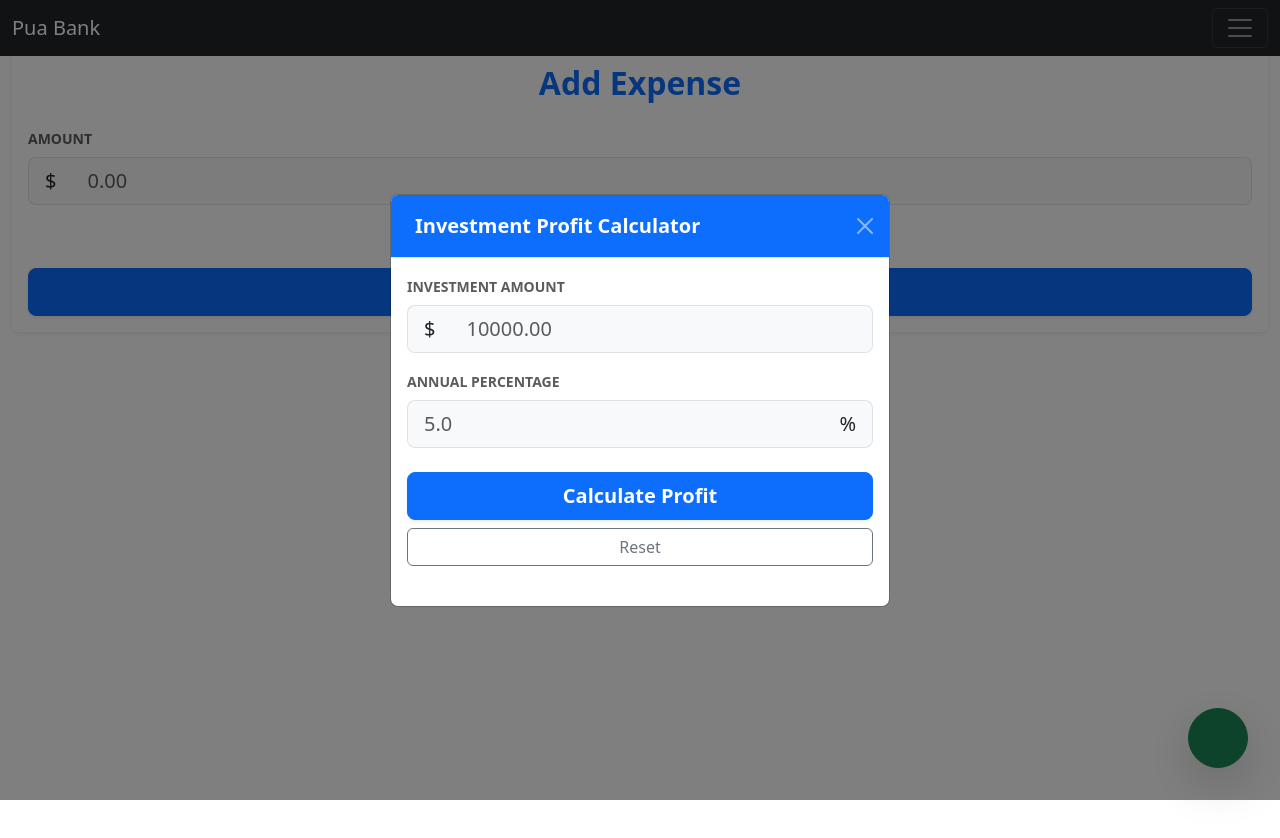
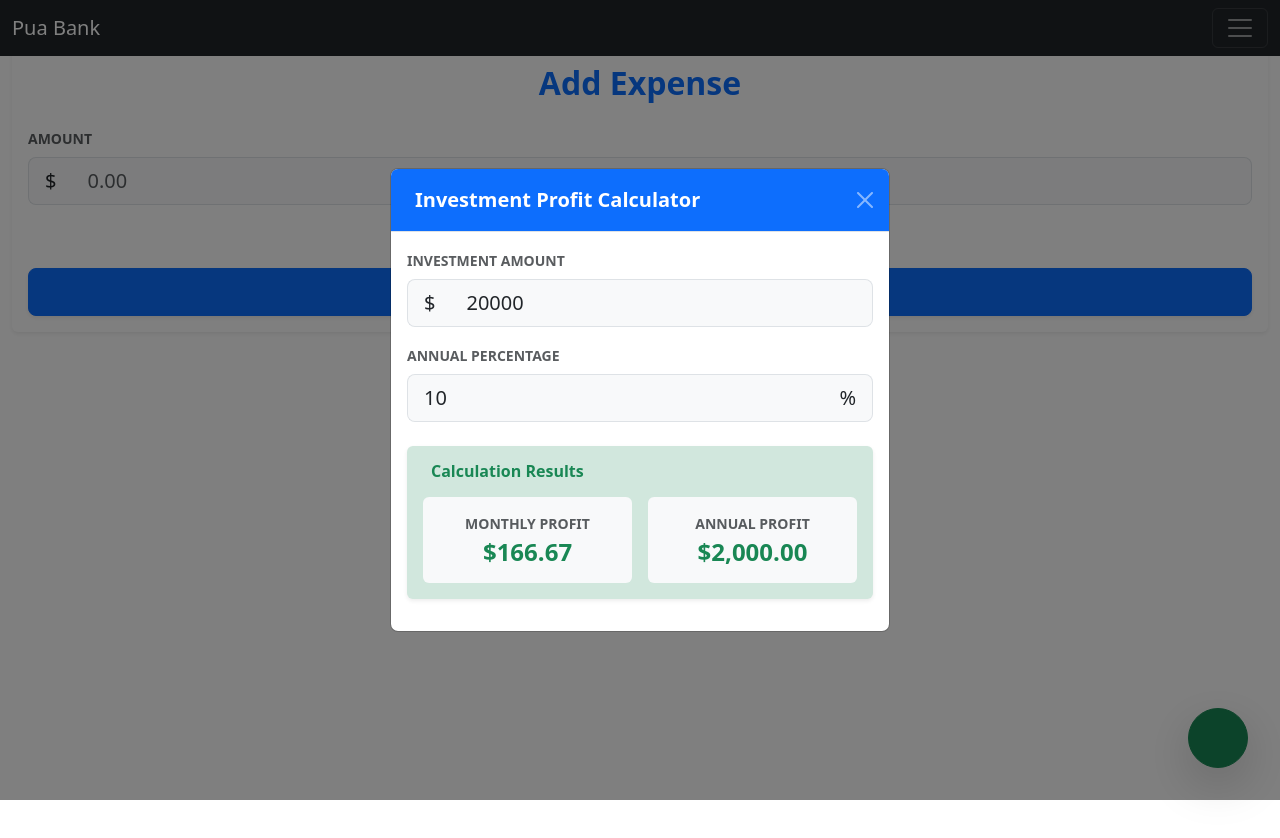
Before and after one commit to marco-gallegos/pua_bank, a React (Vite) app: page / in a window 1280 px wide. Both pictures are taken after a click on the button 1218 px from the left and 738 px from the top of the page. Shown: the top 838 px of the page. Built offline with nearby package versions, Linux system fonts and the light colour scheme.

Commit message:
feat(calculator): invest calc working

```diff
--- a/src/components/InvestmentCalculatorModal.tsx
+++ b/src/components/InvestmentCalculatorModal.tsx
@@ -1,4 +1,4 @@
-import { useState } from "react"
+import { useState, useEffect } from "react"
 import { calculateInvestmentProfit, type InvestmentResult } from "../utils/investmentCalculator"
 
 interface InvestmentCalculatorModalProps {
@@ -7,38 +7,23 @@ interface InvestmentCalculatorModalProps {
 }
 
 export function InvestmentCalculatorModal({ show, onClose }: InvestmentCalculatorModalProps) {
-    const [amount, setAmount] = useState<string>("")
-    const [percentage, setPercentage] = useState<string>("")
+    const [amount, setAmount] = useState<string>("20000")
+    const [percentage, setPercentage] = useState<string>("10")
     const [result, setResult] = useState<InvestmentResult | null>(null)
 
-    const handleCalculate = () => {
+    // Automatically calculate when inputs change
+    useEffect(() => {
         const investmentAmount = parseFloat(amount)
         const annualPercentage = parseFloat(percentage)
 
-        if (isNaN(investmentAmount) || isNaN(annualPercentage)) {
-            alert("Please enter valid numbers")
-            return
+        if (!isNaN(investmentAmount) && !isNaN(annualPercentage) &&
+            investmentAmount > 0 && annualPercentage > 0) {
+            const calculatedResult = calculateInvestmentProfit(investmentAmount, annualPercentage)
+            setResult(calculatedResult)
+        } else {
+            setResult(null)
         }
-
-        if (investmentAmount <= 0 || annualPercentage <= 0) {
-            alert("Please enter positive values")
-            return
-        }
-
-        const calculatedResult = calculateInvestmentProfit(investmentAmount, annualPercentage)
-        setResult(calculatedResult)
-    }
-
-    const handleReset = () => {
-        setAmount("")
-        setPercentage("")
-        setResult(null)
-    }
-
-    const handleClose = () => {
-        handleReset()
-        onClose()
-    }
+    }, [amount, percentage])
 
     return (
         <>
@@ -57,7 +42,7 @@ export function InvestmentCalculatorModal({ show, onClose }: InvestmentCalculato
                             <button
                                 type="button"
                                 className="btn-close btn-close-white"
-                                onClick={handleClose}
+                                onClick={onClose}
                             ></button>
                         </div>
                         <div className="modal-body">
@@ -97,20 +82,6 @@ export function InvestmentCalculatorModal({ show, onClose }: InvestmentCalculato
                                 </div>
                             </div>
 
-                            <div className="d-grid gap-2 mb-4">
-                                <button
-                                    className="btn btn-primary btn-lg fw-bold shadow-sm"
-                                    onClick={handleCalculate}
-                                >
-                                    Calculate Profit
-                                </button>
-                                <button
-                                    className="btn btn-outline-secondary"
-                                    onClick={handleReset}
-                                >
-                                    Reset
-                                </button>
-                            </div>
 
                             {result && (
                                 <div className="alert alert-success border-0 shadow-sm">
```
